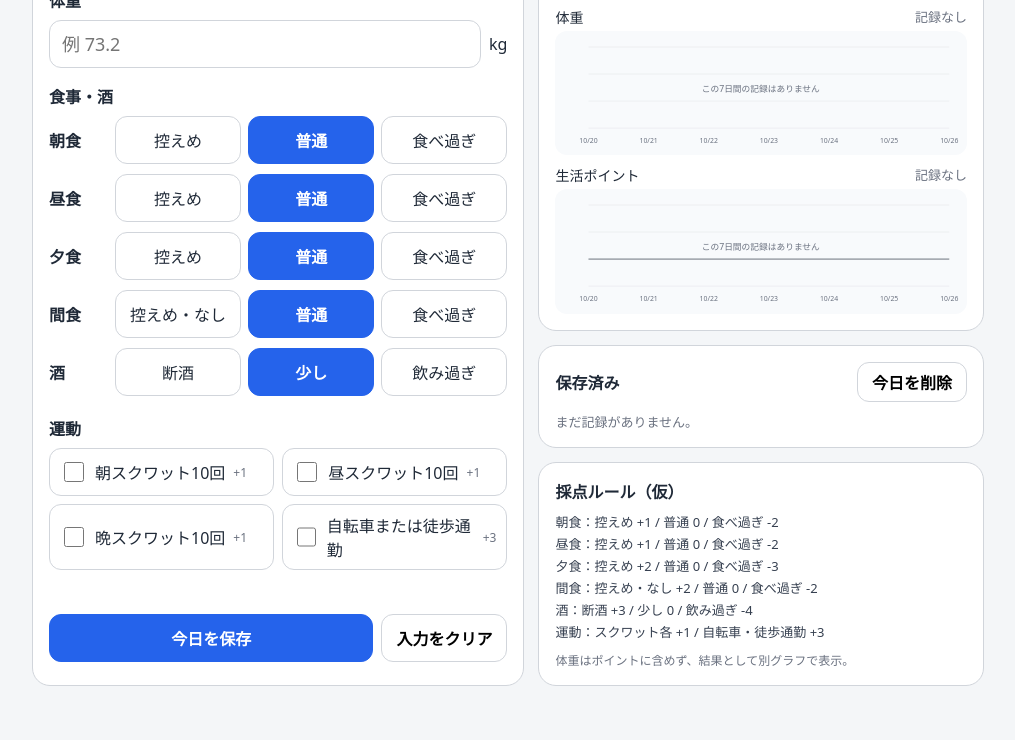
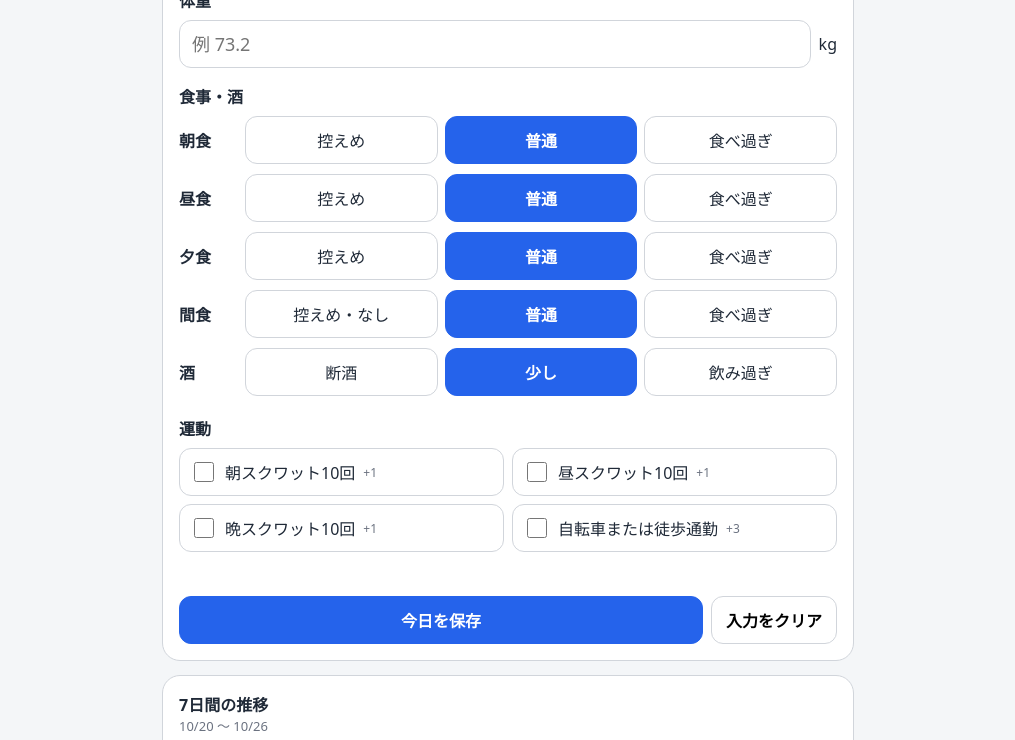
Before and after one commit to tadappi/health_tracker, a plain HTML site: page index.html in a window 1280 px wide. Shown: the part 129-869 px from the top of the page, without its empty margins (132-1147 px from the left). Before the commit the page ends 829 px from the top, so only its background shows below. Drawn offline with Linux system fonts and the light colour scheme.

Commit message:
Add files via upload

```diff
--- a/index.html
+++ b/index.html
@@ -27,11 +27,11 @@
     }
     button,input{font:inherit}
     button{touch-action:manipulation}
-    .app{max-width:980px;margin:0 auto;padding:14px}
+    .app{max-width:720px;margin:0 auto;padding:14px}
     .header{display:flex;justify-content:space-between;gap:12px;align-items:end;margin-bottom:12px}
     .sub{color:var(--muted);font-size:13px}
     h1{font-size:22px;margin:2px 0 0}
-    .grid{display:grid;gap:14px}
+    .grid{display:grid;grid-template-columns:1fr;gap:14px}
     .card{
       background:var(--card);
       border:1px solid var(--border);
@@ -119,9 +119,6 @@
     .history-row{background:#f8fafc;border-radius:10px;padding:9px 10px;font-size:14px}
     .rules{font-size:13px;line-height:1.7;color:#374151}
     .tiny{font-size:12px;color:var(--muted)}
-    @media (min-width:760px){
-      .grid{grid-template-columns:1.05fr .95fr}
-    }
     @media (max-width:520px){
       .app{padding:10px}
       .card{padding:13px}
```
